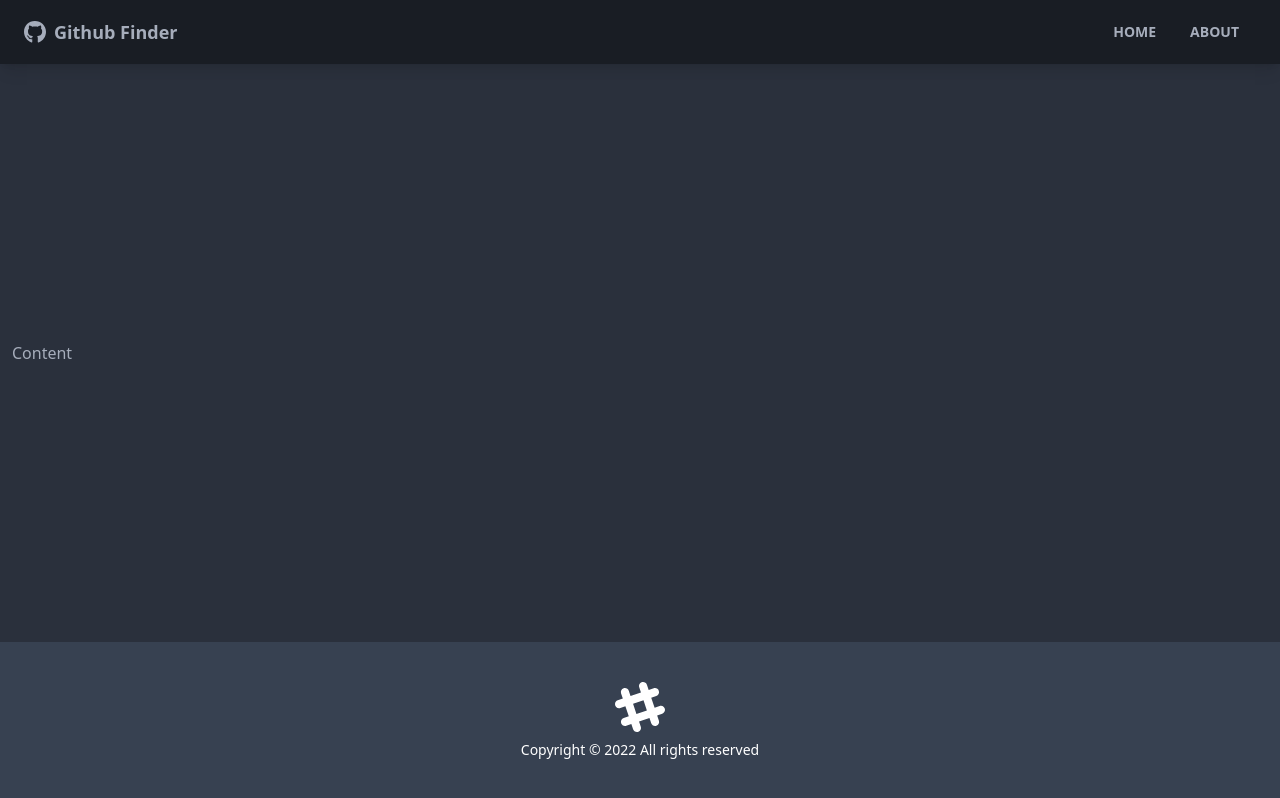
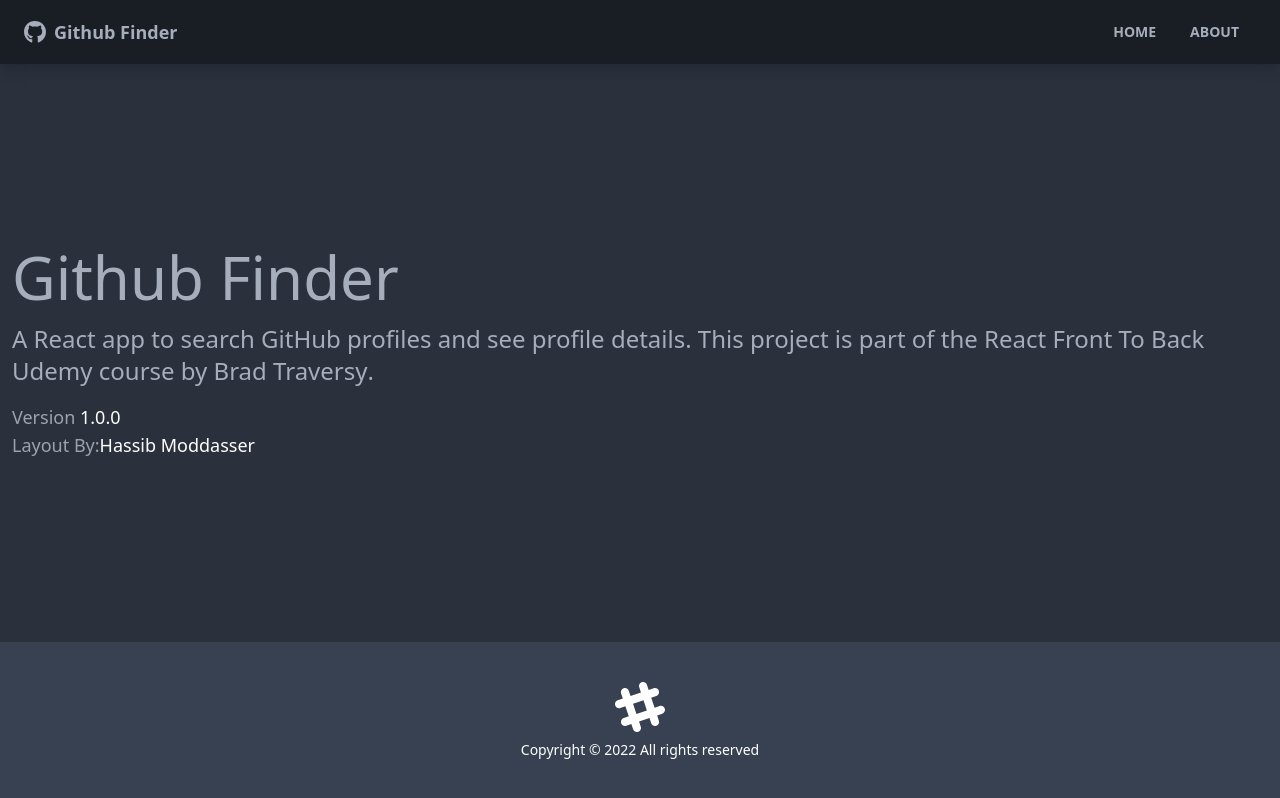
Before and after one commit to xmiscn/github-tail, a React (Create React App) app: page /about in a window 1280 px wide. Built offline with nearby package versions, Linux system fonts and the light colour scheme; the HTML template or start-up script is replaced by a standard one.

Commit message:
Navigation and Pages initial setup

```diff
--- a/src/App.js
+++ b/src/App.js
@@ -1,14 +1,25 @@
 import { BrowserRouter as Router, Routes, Route, Link } from 'react-router-dom';
-
+// Components
 import Navbar from './components/layout/Navbar';
 import Footer from './components/layout/Footer';
+//Pages
+import Home from './pages/Home';
+import About from './pages/About';
+import NotFound from './pages/NotFound';
 
 function App() {
   return (
     <Router>
       <div className='flex flex-col justify-between h-screen'>
         <Navbar />
-        <main className='container mx-auto px-3 pb-12'>Content</main>
+        <main className='container mx-auto px-3 pb-12'>
+          <Routes>
+            <Route path='/' element={<Home />} />
+            <Route path='/about' element={<About />} />
+            <Route path='/notfound' element={<NotFound />} />
+            <Route path='/*' element={<NotFound />} />
+          </Routes>
+        </main>
         <Footer />
       </div>
     </Router>
--- /dev/null
+++ b/src/pages/About.jsx
@@ -0,0 +1,33 @@
+import React from 'react';
+
+function About() {
+  return (
+    <div>
+      <h1 className='text-6xl mb-4'>Github Finder</h1>
+      <p className='mb-4 text-2xl font-light'>
+        A React app to search GitHub profiles and see profile details. This
+        project is part of the
+        <a href='https://www.udemy.com/course/modern-react-front-to-back/'>
+          {' '}
+          React Front To Back
+        </a>{' '}
+        Udemy course by
+        <strong>
+          <a href='https://traversymedia.com'> Brad Traversy</a>
+        </strong>
+        .
+      </p>
+      <p className='text-lg text-gray-400'>
+        Version <span className='text-white'>1.0.0</span>
+      </p>
+      <p className='text-lg text-gray-400'>
+        Layout By:
+        <a className='text-white' href='https://twitter.com/hassibmoddasser'>
+          Hassib Moddasser
+        </a>
+      </p>
+    </div>
+  );
+}
+
+export default About;
--- /dev/null
+++ b/src/pages/Home.jsx
@@ -0,0 +1,7 @@
+import React from 'react';
+
+function Home() {
+  return <div>Home</div>;
+}
+
+export default Home;
--- /dev/null
+++ b/src/pages/NotFound.jsx
@@ -0,0 +1,20 @@
+import { FaHome } from 'react-icons/fa';
+import { Link } from 'react-router-dom';
+
+function NotFound() {
+  return (
+    <div className='hero'>
+      <div className='text-center hero-content'>
+        <div className='max-w-lg'>
+          <h1 className='text-8xl font-bold mb-8'>Ooops !</h1>
+          <p className='text-5xl mb-8 '>404 - Page not found.</p>
+          <Link to='/' className='btn btn-primary btn-lg'>
+            <FaHome className='mr-2' /> Back to Home Page
+          </Link>
+        </div>
+      </div>
+    </div>
+  );
+}
+
+export default NotFound;
```
